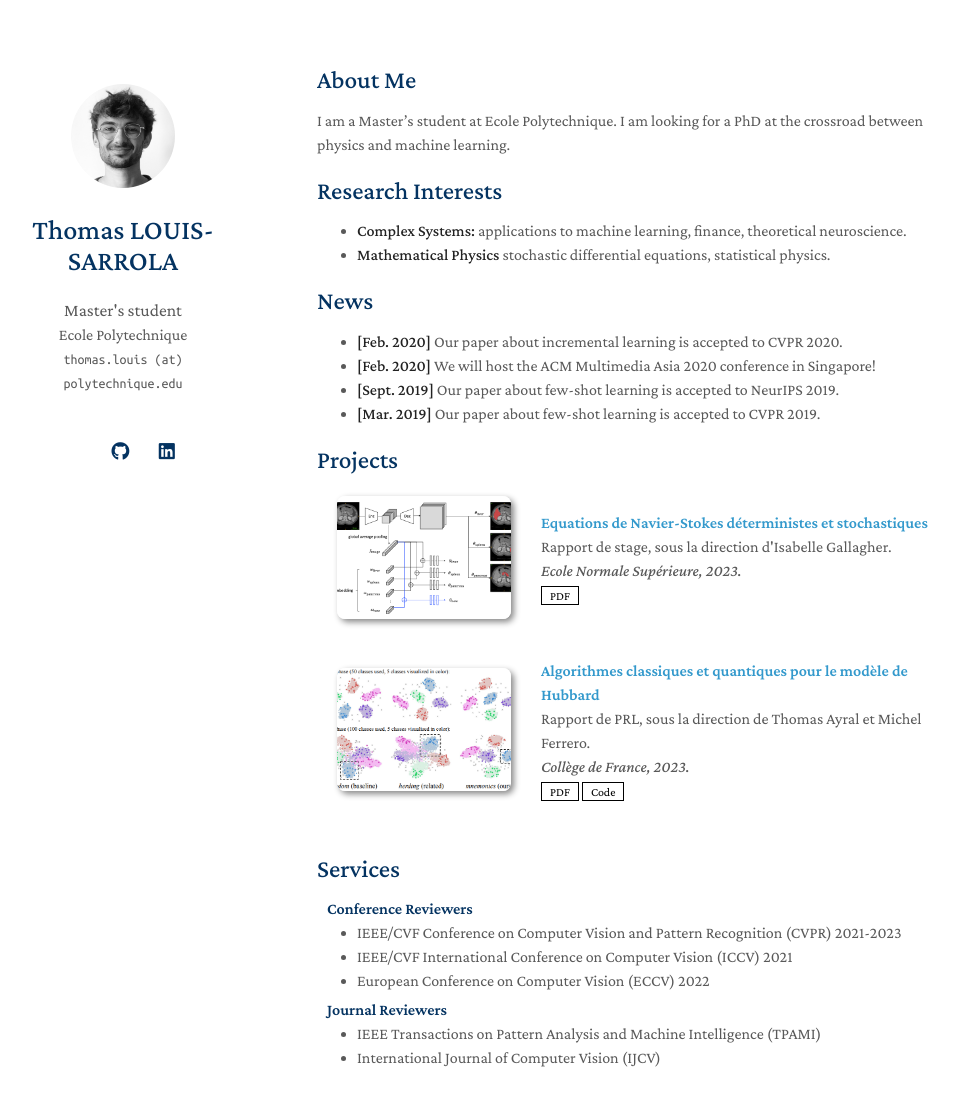
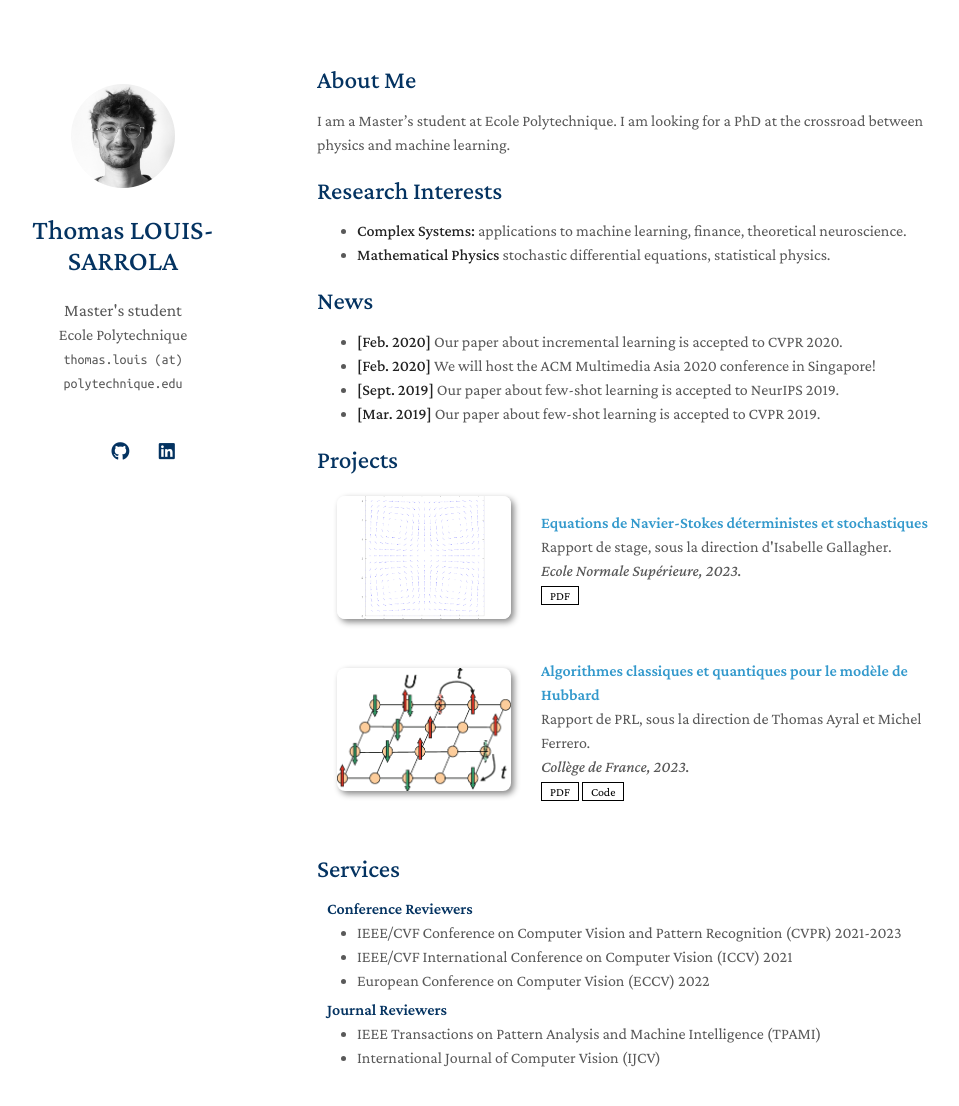
Before and after one commit to lsthomas/lsthomas.github.io, a Jekyll site: the page built from index.md, in a window 1280 px wide and 1164 px high. Shown: the top 1106 px of the window, without its empty margins (153-1112 px from the left). Built offline with Jekyll 4.4.1, drawn with Linux system fonts in a browser that asks for light colours; nearby versions of some CDN libraries; a style sheet for code colours, icons or effects is not loaded; our own code applies the rules of GitHub Pages for plain Markdown files.

Commit message:
Update publications.yml

```diff
--- a/_data/publications.yml
+++ b/_data/publications.yml
@@ -7,7 +7,7 @@ main:
     pdf: assets/files/Rapport_de_stage-5.pdf
     #code: https://github.com/MrGiovanni/ContinualLearning
     #bibtex: https://bib.yliu.me/MICCAI23.txt
-    image: ./assets/img/teaser_example_2.png
+    image: assets/img/Taylor-Green_vortex_vector_plot.png
     #notes: Early Accept
 
   - title: "Algorithmes classiques et quantiques pour le modèle de Hubbard"
@@ -19,4 +19,4 @@ main:
     #page: https://class-il.mpi-inf.mpg.de/mnemonics/
     #bibtex: https://class-il.mpi-inf.mpg.de/mnemonics/
     #notes: Oral Presentation
-    image: ./assets/img/teaser_example.png
+    image: assets/img/2D-Hubbard-model.png
```
